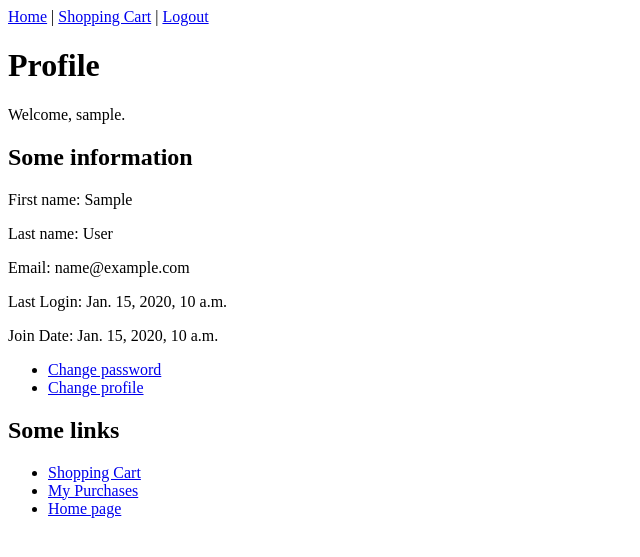
After one commit to sorz/COMP321-ISI, a Django app: page /account/profile/ in a window 1280 px wide. The commit adds this page. Shown: the top 557 px of the page, without its empty margins (0-640 px from the left). Run offline with Django 3.2, Linux system fonts and the light colour scheme; a user stored in the database is signed in; tables that the repository leaves empty hold one stand-in row (values such as "Sample post"); some libraries are stand-ins or nearby versions.

Commit message:
Refactor account related pages
Log in/out, password change and profile.

```diff
--- /dev/null
+++ b/store/account/templates/account/profile.html
@@ -0,0 +1,29 @@
+{% extends "store/front-base.html" %}
+{% block title %}Profile{% endblock %}
+
+{% block main %}
+  <h1>Profile</h1>
+
+  <p>Welcome, {{ user }}.</p>
+
+  <h2>Some information</h2>
+  <p>First name: {{ user.first_name }}</p>
+  <p>Last name: {{ user.last_name }}</p>
+  <p>Email: {{ user.email }}</p>
+  <p>Last Login: {{ user.last_login }}</p>
+  <p>Join Date: {{ user.date_joined }}</p>
+
+  <ul>
+    <li><a href="{% url 'account:password_change' %}">Change password</a></li>
+    <li><a href="#">Change profile</a></li>
+  </ul>
+
+  <h2>Some links</h2>
+  <ul>
+    <li><a href="{% url 'cart:index' %}">Shopping Cart</a></li>
+    <li><a href="{% url 'order:index' %}">My Purchases</a></li>
+
+    <li><a href="/">Home page</a></li>
+  </ul>
+
+{% endblock %}
--- /dev/null
+++ b/store/account/urls.py
@@ -0,0 +1,22 @@
+from django.conf.urls import patterns, url
+from django.contrib.auth import views as auth_views
+
+from . import views
+
+urlpatterns = patterns(
+    '',
+    url(r'^login/$', auth_views.login, name='login',
+        kwargs={'template_name': 'account/login.html'}),
+    url(r'^logout/$', auth_views.logout, name='logout',
+        kwargs={'template_name': 'account/logged_out.html'}),
+    url(r'^password_change/$', auth_views.password_change, name='password_change',
+        kwargs={'template_name': 'account/password_change.html',
+                'post_change_redirect': 'done/'}),
+    url(r'^password_change/done/$', auth_views.password_change_done,
+        name='password_change_done',
+        kwargs={'template_name': 'account/password_change_done.html'}),
+
+
+    url(r'^profile/$', views.profile, name='profile'),
+
+)
--- /dev/null
+++ b/store/account/views.py
@@ -0,0 +1,11 @@
+from django.shortcuts import render
+from django.contrib.auth.decorators import login_required
+from django.http import HttpResponse, HttpResponseRedirect
+from django.core.urlresolvers import reverse
+
+
+@login_required
+def profile(request):
+
+    dictionary = {}
+    return render(request, 'account/profile.html', dictionary)
--- a/store/store/settings.py
+++ b/store/store/settings.py
@@ -56,6 +56,10 @@ MIDDLEWARE_CLASSES = (
 ROOT_URLCONF = 'store.urls'
 
 WSGI_APPLICATION = 'store.wsgi.application'
+
+LOGIN_URL = '/account/login/'
+LOGOUT_URL = '/account/logout/'
+LOGIN_REDIRECT_URL = '/account/profile/'
 
 
 # Database
--- a/store/store/templates/store/front-base.html
+++ b/store/store/templates/store/front-base.html
@@ -5,9 +5,9 @@
     <a href="/" title="Back to Home">Home</a> |
     {% if user.is_authenticated %}
         <a href="{% url 'cart:index' %}">Shopping Cart</a> |
-        <a href="{% url 'django.contrib.auth.views.logout' %}">Logout</a>
+        <a href="{% url 'account:logout' %}">Logout</a>
     {% else %}
-        <a href="{% url 'django.contrib.auth.views.login' %}?next={{ request.path }}">Login</a>
+        <a href="{% url 'account:login' %}?next={{ request.path }}">Login</a>
     {% endif %}
   </header>
   {% block main %}{% endblock %}
--- a/store/store/urls.py
+++ b/store/store/urls.py
@@ -16,7 +16,7 @@ urlpatterns = patterns(
     url(r'^cart/', include('cart.urls', namespace='cart')),
     url(r'^order/', include('order.urls', namespace='order')),
 
-    url(r'^accounts/', include('django.contrib.auth.urls')),
+    url(r'^account/', include('account.urls', namespace='account')),
     url(r'^admin/', include(admin.site.urls)),
 
 )
```
Also changed, not shown: store/account/templates/account/logged_out.html (added, +14 -0 lines), store/account/templates/account/password_change.html (added, +37 -0 lines), store/account/templates/account/password_change_done.html (added, +11 -0 lines), store/account/templates/account/login.html (renamed from store/account/templates/registration/login.html).
